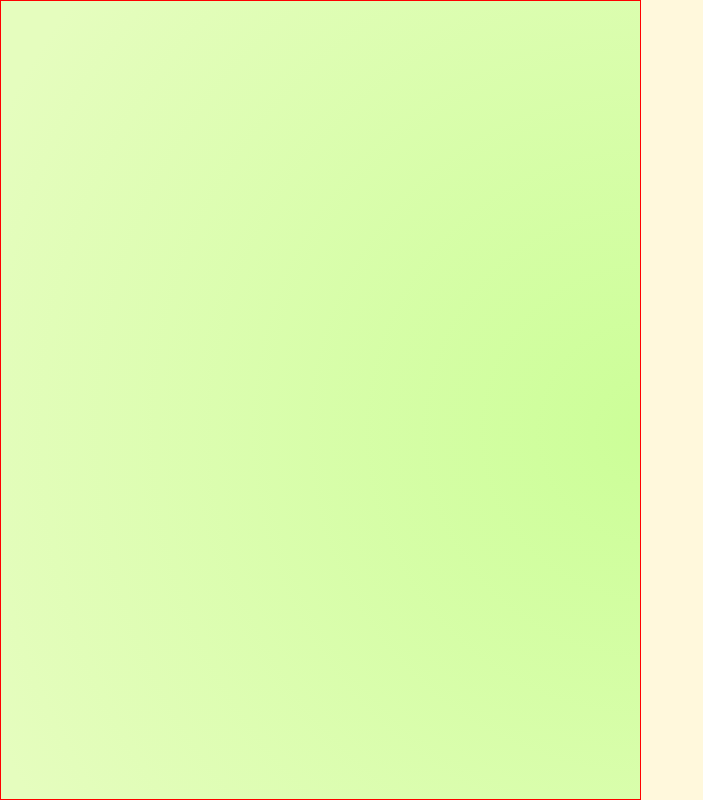
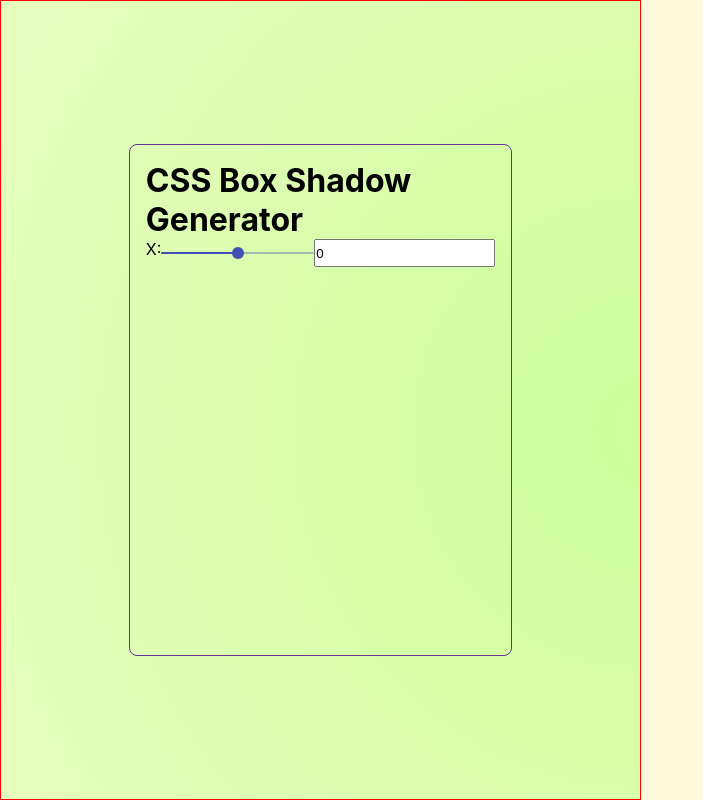
Before and after one commit to cmarioep/CSS-Generator, a React (Create React App) app: page / in a window 1280 px wide. Shown: the whole page, without its empty margins (0-703 px from the left). Built offline with nearby package versions, Linux system fonts and the light colour scheme.

Commit message:
Slider component

```diff
--- a/package.json
+++ b/package.json
@@ -3,6 +3,7 @@
   "version": "0.1.0",
   "private": true,
   "dependencies": {
+    "@material-ui/core": "^4.12.3",
     "@testing-library/jest-dom": "^5.15.0",
     "@testing-library/react": "^11.2.7",
     "@testing-library/user-event": "^12.8.3",
--- a/src/App.js
+++ b/src/App.js
@@ -1,12 +1,15 @@
-import Controls from './Components/Controls';
-import Box from './Components/Box';
+import Controls from './Containers/Controls';
+import InputControls from './Components/InputControls';
+import Box from './Containers/Box';
 
 import './App.css';
 
 function App() {
   return (
     <div className="app">
-        <Controls />
+        <Controls>
+          <InputControls/>
+        </Controls>
         <Box />
     </div>
   );
--- /dev/null
+++ b/src/Components/InputControls.js
@@ -0,0 +1,24 @@
+import { useState } from "react";
+import { Slider } from "@material-ui/core";
+import './input_controls.css';
+
+function InputControls() {
+
+  const [value, setValue] = useState(0);
+
+  const handlerSetValue = (event, val) => {
+    setValue(val);
+  }
+
+  return (
+    <div className="inputControls">
+       <h1>CSS Box Shadow Generator</h1>
+       <div className="control">
+         X: <Slider min={-200} max={200} value={value} onChange={handlerSetValue}/>
+         <input type="text" value={value}/>
+        </div>
+    </div>
+  );
+}
+
+export default InputControls;
--- /dev/null
+++ b/src/Components/input_controls.css
@@ -0,0 +1,11 @@
+.inputControls {
+    width: 60%;
+    aspect-ratio: 3/4;
+    border: 1px solid rebeccapurple;
+    border-radius: 0.5rem;
+    padding: 1rem;
+}
+
+.control {
+    display: flex;
+}
--- a/src/Components/Controls.css
+++ b/src/Containers/Controls.css
@@ -1,5 +1,8 @@
 .controls {
     flex: 0.5;
+    display: flex;
+    justify-content: center;
+    align-items: center;
     height: 100vh;
     border: 1.5px solid red;
 }
--- a/src/Components/Controls.js
+++ b/src/Containers/Controls.js
@@ -1,9 +1,9 @@
 import './Controls.css';
 
-function Controls() {
+function Controls(props) {
   return (
     <div className="controls">
-
+      {props.children}
     </div>
   );
 }
```
Also changed, not shown: src/Containers/Box.css (renamed from src/Components/Box.css), src/Containers/Box.js (renamed from src/Components/Box.js), 1 other file (tests, documents, lock files or other folders).
